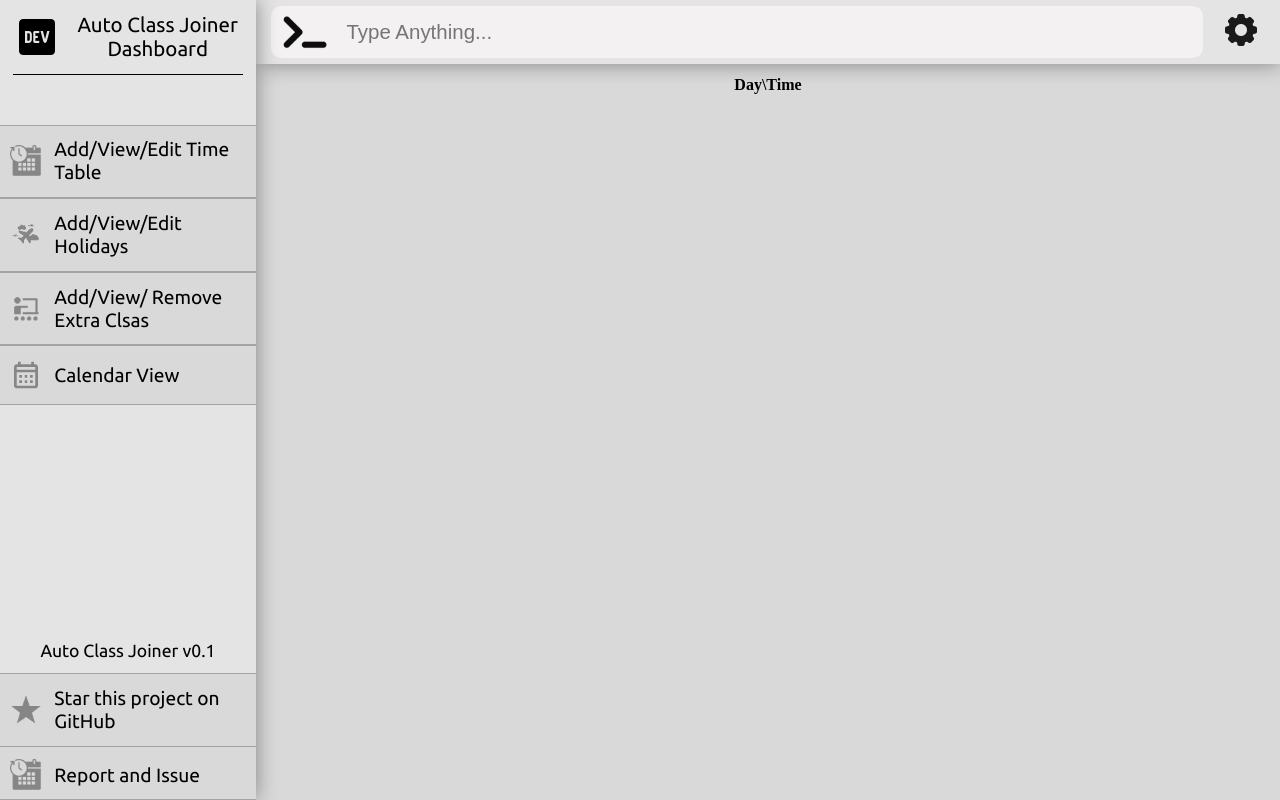
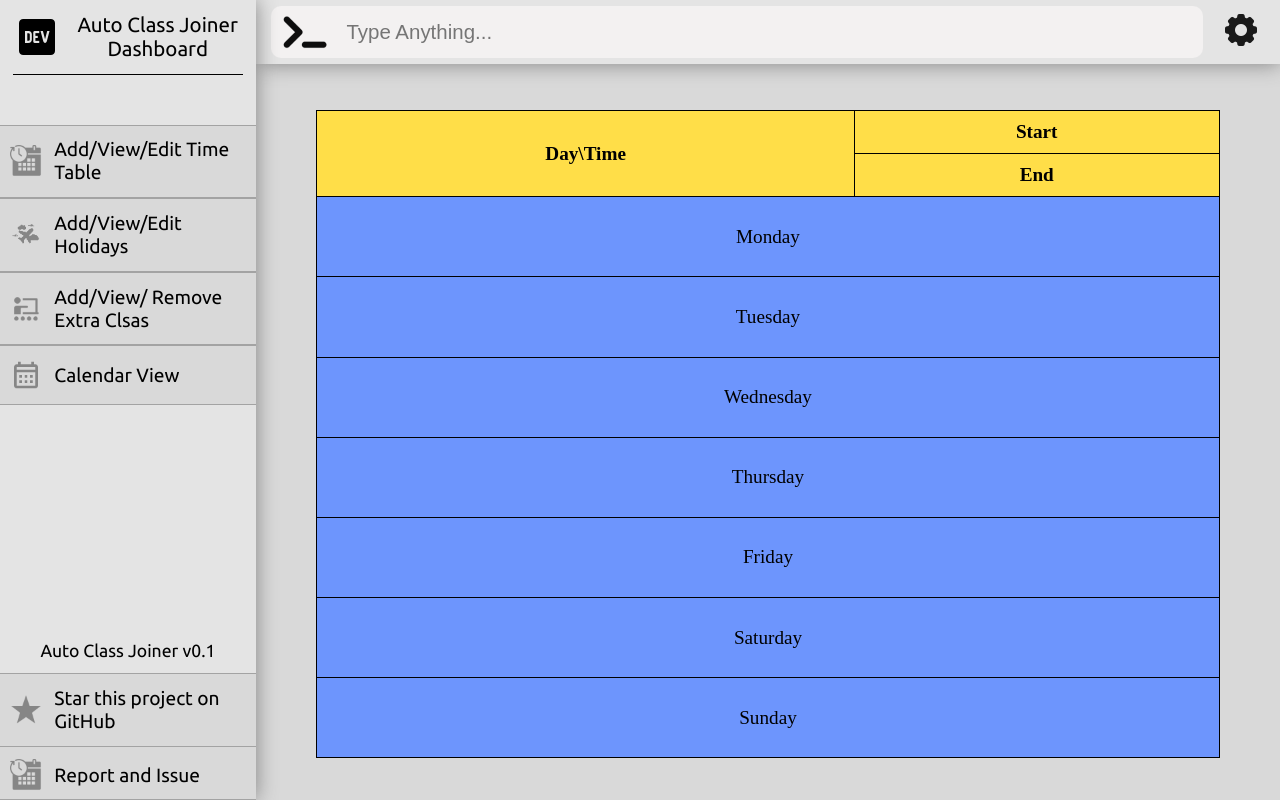
Before and after one commit to AshutoshKumarPatel/Auto_Class_Joiner, a Django app: page /timetable/edit_timing in a window 1280 px wide. Run offline with Django 4.2, Linux system fonts and the light colour scheme; lists and menus that the app fills with data are empty.

Commit message:
Change DB and add representation of time table

```diff
--- a/Auto_Class_Joiner/settings.py
+++ b/Auto_Class_Joiner/settings.py
@@ -29,7 +29,7 @@ SECRET_KEY = os.environ['SECRET_KEY']
 # SECURITY WARNING: don't run with debug turned on in production!
 DEBUG = True
 
-ALLOWED_HOSTS = []
+ALLOWED_HOSTS = ['*']
 
 
 # Application definition
@@ -129,7 +129,7 @@ STATICFILES_DIRS = [
 ]
 
 MEDIA_URL = "Class_Images/"
-MEDIA_ROOT = BASE_DIR / "Class_Images"
+MEDIA_ROOT = os.path.join(BASE_DIR, 'Class_Images')
 
 # Default primary key field type
 # https://docs.djangoproject.com/en/4.1/ref/settings/#default-auto-field
--- a/TimeTable/views.py
+++ b/TimeTable/views.py
@@ -6,15 +6,26 @@ from .models import *
 
 def edit_timetable(request):
 
-    entries_in_time = Timing.objects.all()
-    entries_in_time_table = TimeTable.objects.all()
-    timings = TimeTable.objects.values_list('timing')
+    entries_in_time = Timing.objects.all().order_by('start_time')
+    monday = Monday.objects.all()
+    tuesday = Tuesday.objects.all()
+    wednesday = Wednesday.objects.all()
+    thursday = Thursday.objects.all()
+    friday = Friday.objects.all()
+    saturday = Saturday.objects.all()
+    sunday = Sunday.objects.all()
 
     if entries_in_time:
-        if entries_in_time_table:
+        if monday or tuesday or wednesday or thursday or friday or saturday or sunday:
             return render(request, "edit_timetable.html", {
-                "time_table": entries_in_time_table,
-                "timings": timings
+                "timings": entries_in_time,
+                "monday": monday,
+                "tuesday": tuesday,
+                "wednesday": wednesday,
+                "thursday": thursday,
+                "friday": friday,
+                "saturday": saturday,
+                "sunday": sunday
                 })
 
         else:
--- a/static/css/base.css
+++ b/static/css/base.css
@@ -22,6 +22,7 @@ a {
     background-color: #e4e4e4;
     box-shadow: 0px 0px 20px 0px #838383;
     z-index: 1;
+    resize: horizontal;
 }
 
 .sidebar hr {
@@ -64,7 +65,7 @@ a {
     border-color: #A3A3A3;
     word-wrap: break-word;
     font-family: Ubuntu;
-    font-size: 2.4vh;
+    font-size: 2.4vmin;
 }
 
 .menu-item:nth-of-type(1) {
@@ -140,6 +141,7 @@ a {
     display: flex;
     flex-direction: column;
     margin : 1%;
+    height: 90vh;
 }
 
 .settings img:hover {
--- a/static/css/timetable.css
+++ b/static/css/timetable.css
@@ -1,6 +1,6 @@
 .message-window {
     width: 100%;
-    height: 90vh;
+    height: 100%;
     text-align: center;
     display: flex;
     align-items: center;
@@ -39,6 +39,42 @@
     pointer-events: none;
 }
 
+.timetable {
+    width: 90%;
+    height: 90%;
+    font-size: 2.4vmin;
+}
+
+.timetable, th{
+    background-color: #e0e0e0;
+    text-align: center;
+    padding: 10px 20px;
+    border: 1px solid;
+    border-collapse: collapse;
+}
+
+.timetable, th, td {
+    border: 1px solid;
+}
+
+th {
+    background-color: #ffde48;
+}
+
+.day {
+    background-color: #6d95fd;
+    padding: 10px 20px;
+}
+
+.subject {
+    display: flex;
+    justify-content: center;
+    align-items: center;
+    height: -webkit-fill-available;
+    background: #39bb39;
+    padding: 10px 20px;
+}
+
 @keyframes three-d_rotate {
     0% {transform: rotate3d(0, 0, 0, 0);}
     50% {transform: rotate3d(0, 0, 0, 180);}
--- a/templates/edit_timetable.html
+++ b/templates/edit_timetable.html
@@ -6,6 +6,7 @@
 
 {% block head_links %}
     <link rel = "stylesheet" href = "{% static 'css/timetable.css' %}" />
+
 {% endblock head_links %}
 
 {% block content %}
@@ -19,20 +20,134 @@
                 </div>
             </a>
         </div>
-    {% endif %}
-    <table>
+    {% else %}
+        <style>
+            .container-body {
+                flex-direction: row;
+                justify-content: center;
+                align-items: center;
+            }
+        </style>
+        <table class = 'timetable'>
             <thead>
-            <th>
-            Day\Time
-            </th>
+                <tr>
+                <th rowspan="2">Day\Time</th>
+                <th>Start</th>
                     {% for timing in timings %}
                         <th>
-                {{ timing }}
+                            {{ timing.start_time }}
                         </th>
                     {% endfor %}
+                </tr>
+                <tr>
+                    <th> End</th>
+                    {% for timing in timings %}
+                        <th>
+                            {{ timing.end_time }}
+                        </th>
+                    {% endfor %}
+                </tr>
             </thead>
+        <tbody>
+            <tr>
+                <td class = 'day' colspan="2">Monday</td>
+                {% for timing in timings %}
+                    <td>
+                        {% if monday %}
+                            {% for monday_class in monday %}
+                                {% if monday_class.timing.start_time == timing.start_time %}
+                                    <div class = 'subject'>{{ monday_class.subject }}</div>
+                                {% endif %}
+                            {% endfor %}
+                        {% endif %}
+                    </td>
+                {% endfor %}
+            </tr>
+            <tr>
+                <td class = 'day' colspan="2">Tuesday</td>
+                {% for timing in timings %}
+                    <td>
+                        {% if tuesday %}
+                            {% for tuesday_class in tuesday %}
+                                {% if tuesday_class.timing.start_time == timing.start_time %}
+                                    <div class = 'subject'>{{ tuesday_class.subject }}</div>
+                                {% endif %}
+                            {% endfor %}
+                        {% endif %}
+                    </td>
+                {% endfor %}
+            </tr>
+            <tr>
+                <td class = 'day' colspan="2">Wednesday</td>
+                {% for timing in timings %}
+                    <td>
+                        {% for wednesday_class in wednesday %}
+                            {% if wednesday_class.timing.start_time == timing.start_time %}
+                            <div class = 'subject'>{{ wednesday_class.subject }}</div>
+                            {% endif %}
+                        {% endfor %}
+                    </td>
+                {% endfor %}
+            </tr>
+            <tr>
+                <td class = 'day' colspan="2">Thursday</td>
+                {% for timing in timings %}
+                    <td>
+                        {% for thursday_class in thursday %}
+                            {% if thursday_class.timing.start_time == timing.start_time %}
+                                <div class = 'subject'>{{ thursday_class.subject }}</div>
+                            {% endif %}
+                        {% endfor %}
+                    </td>
+                {% endfor %}
+            </tr>
+            <tr>
+                <td class = 'day' colspan="2">Friday</td>
+                {% for timing in timings %}
+                    <td>
+                        {% for friday_class in friday %}
+                            {% if friday_class.timing.start_time == timing.start_time %}
+                                <div class = 'subject'>{{ friday_class.subject }}</div>
+                            {% endif %}
+                        {% endfor %}
+                    </td>
+                {% endfor %}
+            </tr>
+            <tr>
+                <td class = 'day' colspan="2">Saturday</td>
+                {% for timing in timings %}
+                    <td>
+                        {% for saturday_class in saturday %}
+                            {% if saturday_class.timing.start_time == timing.start_time %}
+                                <div class = 'subject'>{{ saturday_class.subject }}</div>
+                            {% endif %}
+                        {% endfor %}
+                    </td>
+                {% endfor %}
+            </tr>
+            <tr>
+                <td class = 'day' colspan="2">Sunday</td>
+                {% for timing in timings %}
+                    <td>
+                        {% for sunday_class in sunday %}
+                            {% if sunday_class.timing.start_time == timing.start_time %}
+                                <div class = 'subject'>{{ sunday_class.subject }}</div>
+                            {% endif %}
+                        {% endfor %}
+                    </td>
+                {% endfor %}
+            </tr>
+        </tbody>
     </table>
+    {% endif %}
 
+    <script>
+        const td = document.querySelectorAll("td");
 
-
+        td.forEach(function (element) {
+            if (element.textContent == " ") {
+                element.classList.add("highlight");
+            }
+        });
+    </script>
 {% endblock content %}
```
Also changed, not shown: TimeTable/admin.py (+7 -1 lines), TimeTable/models.py (+69 -14 lines), 1 other file. Lines whose indentation alone changed are shown as unchanged.
